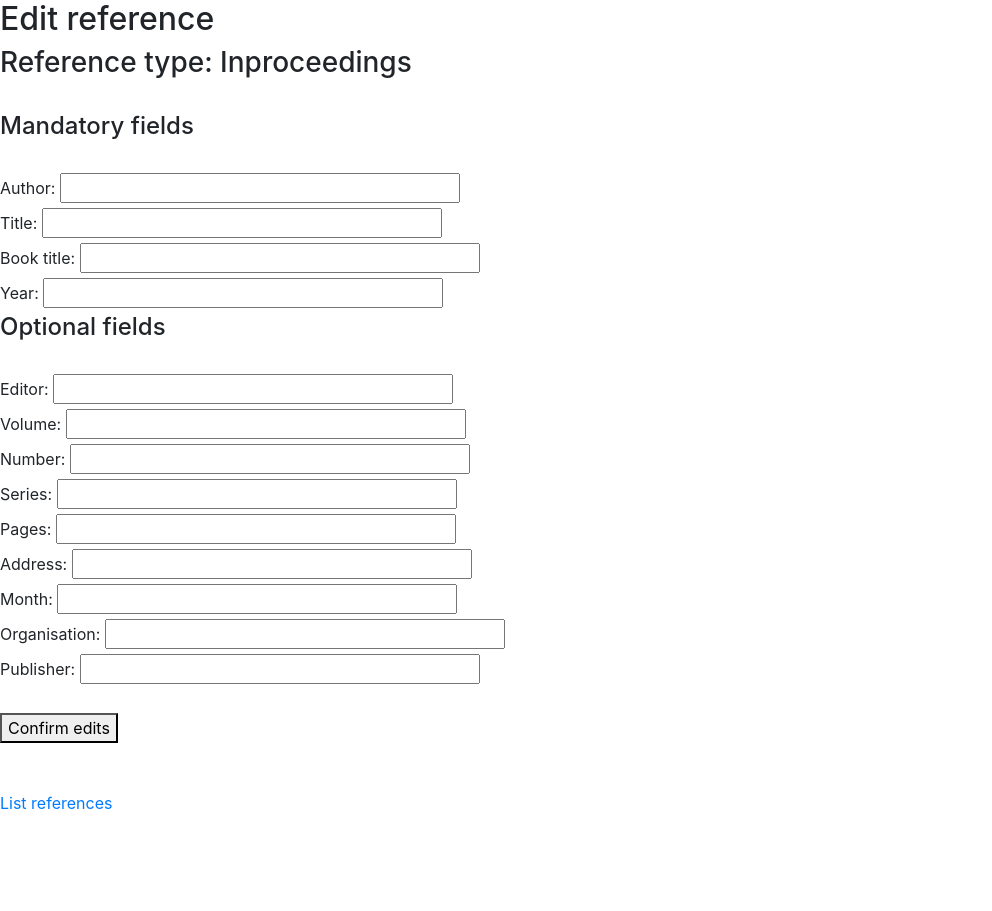
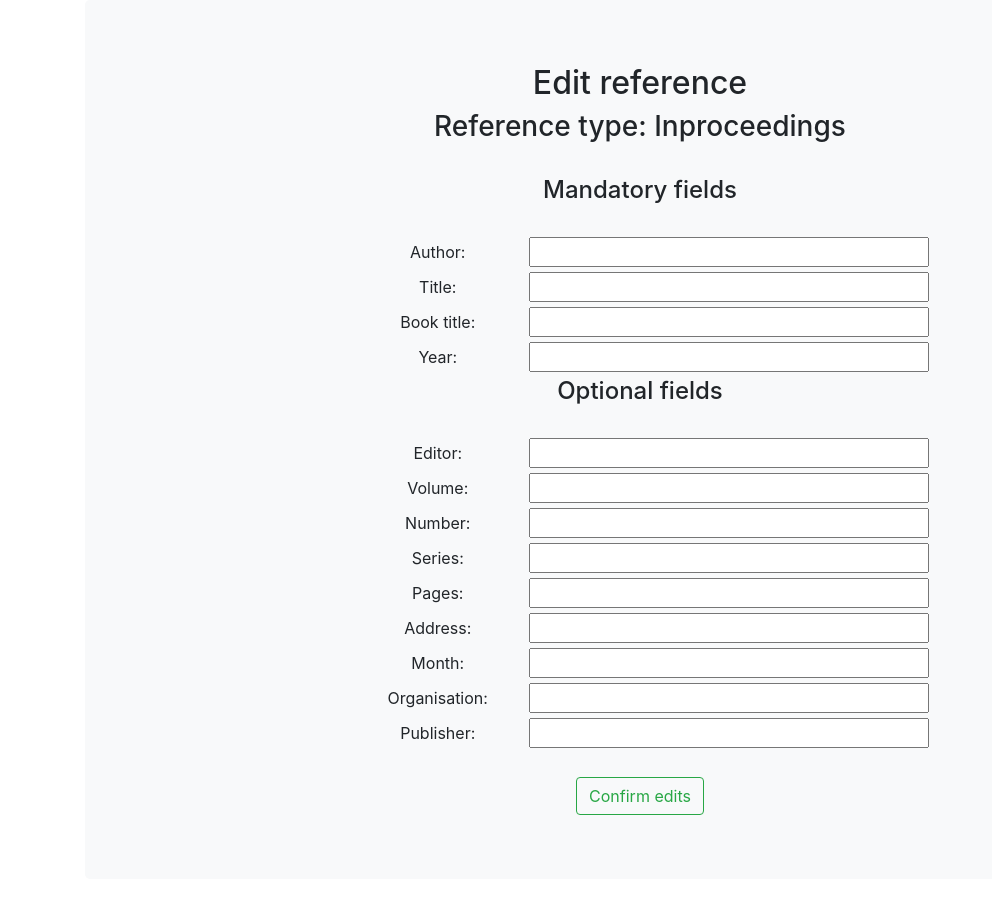
Before and after one commit to Eeritvan/ohtu-tiistai, a Flask app: template src/templates/edit_reference.html in a window 1280 px wide. Shown: the part 56-967 px from the top of the page, without its empty margins (0-992 px from the left). Before the commit the page ends 865 px from the top, so only its background shows below. Run offline with Flask 3, Linux system fonts and the light colour scheme; the template is opened without the code that fills it, so the values that code supplies are empty; some libraries are stand-ins or nearby versions.

Commit message:
layout for edit_ref

```diff
--- a/src/templates/edit_reference.html
+++ b/src/templates/edit_reference.html
@@ -6,7 +6,7 @@ Edit reference
 
 {% block body %}
 
-<h2>Edit reference</h2>
+
 
 <form action="/edit_reference/{{ reference.id }}" method="post">
   {% with messages = get_flashed_messages() %}
@@ -18,7 +18,9 @@ Edit reference
   </ul>
   {% endif %}
   {% endwith %}
-
+  <div class="container">
+    <div class="jumbotron text-center bg-light">
+      <h2>Edit reference</h2>
       <h3>Reference type: Inproceedings</h3>
       <br>
 
@@ -27,69 +29,66 @@ Edit reference
 
       <input type="hidden" name="ref_type" value="inproceedings">
 
-  <label for="author">Author:</label>
-  <input type="text" name="author" value="{{ reference.author }}"  required>
+
+      <label class="col-sm-2" for="author">Author:</label>
+      <input type="text" name="author" value="{{ reference.author }}" required>
       <br>
 
-  <label for="title">Title:</label>
+      <label class="col-sm-2" for="title">Title:</label>
       <input type="text" name="title" value="{{ reference.title }}" required>
       <br>
 
-  <label for="booktitle">Book title:</label>
+      <label class="col-sm-2" for="booktitle">Book title:</label>
       <input type="text" name="booktitle" value="{{ reference.booktitle }}" required>
       <br>
-  <label for="year">Year:</label>
-  <input type="number" min = 0 max = 2024 maxlength="4" name="year" value="{{ reference.year }}" required>
+      <label class="col-sm-2" for="year">Year:</label>
+      <input type="number" min=0 max=2024 maxlength="4" name="year" value="{{ reference.year }}" required>
       <br>
 
       <h4>Optional fields</h4>
       <br>
 
-  <label for="editor">Editor:</label>
+      <label class="col-sm-2" for="editor">Editor:</label>
       <input type="text" name="editor" value="{{ reference.editor }}">
       <br>
 
-  <label for="volume">Volume:</label>
-  <input type="number" min = 1 name="volume" value="{{ reference.volume }}">
+      <label class="col-sm-2" for="volume">Volume:</label>
+      <input type="number" min=1 name="volume" value="{{ reference.volume }}">
       <br>
 
-  <label for="number">Number:</label>
+      <label class="col-sm-2" for="number">Number:</label>
       <input type="number" name="number" value="{{ reference.number }}">
       <br>
 
-  <label for="series">Series:</label>
+      <label class="col-sm-2" for="series">Series:</label>
       <input type="text" name="series" value="{{ reference.series }}">
       <br>
 
-  <label for="pages">Pages:</label>
+      <label class="col-sm-2" for="pages">Pages:</label>
       <input type="text" name="pages" value="{{ reference.pages }}">
       <br>
 
-  <label for="address">Address:</label>
+      <label class="col-sm-2" for="address">Address:</label>
       <input type="text" name="address" value="{{ reference.address }}">
       <br>
 
-  <label for="month">Month:</label>
-  <input type="number" min = 1 max = 12 name="month" value="{{ reference.month }}">
+      <label class="col-sm-2" for="month">Month:</label>
+      <input type="number" min=1 max=12 name="month" value="{{ reference.month }}">
       <br>
 
-  <label for="organisation">Organisation:</label>
+      <label class="col-sm-2" for="organisation">Organisation:</label>
       <input type="text" name="organisation" value="{{ reference.organisation }}">
       <br>
 
-  <label for="publisher">Publisher:</label>
+      <label class="col-sm-2" for="publisher">Publisher:</label>
       <input type="text" name="publisher" value="{{ reference.publisher }}">
       <br>&nbsp;
 
       <br>
-  <button type="submit">
+      <button type="submit" class="btn btn-outline-success">
         Confirm edits
       </button>
 </form>
-
-<br>&nbsp;<br>
-<div>
-  <a href="/">List references</a>
 </div>
-
+</div>
 {% endblock %}
```
Lines whose indentation alone changed are shown as unchanged.
